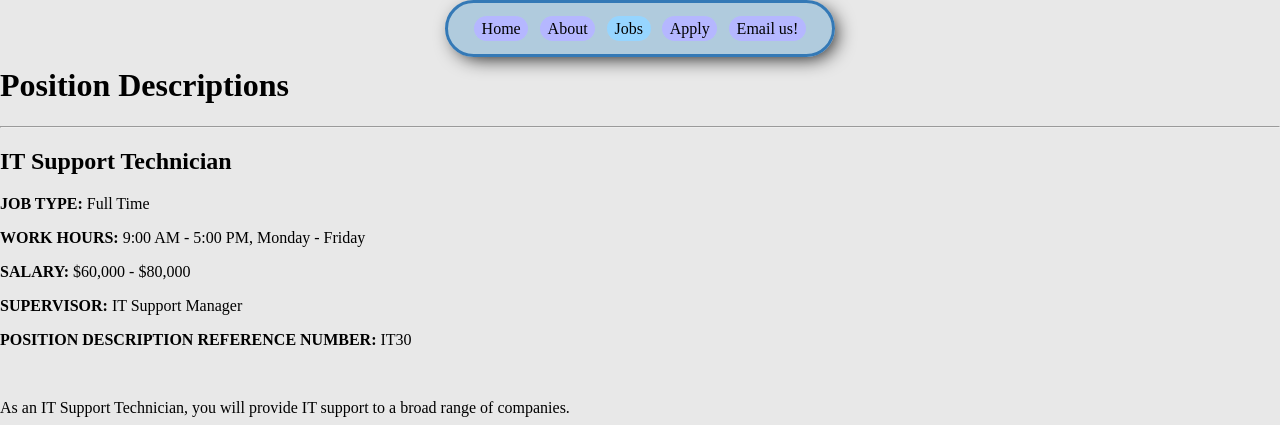
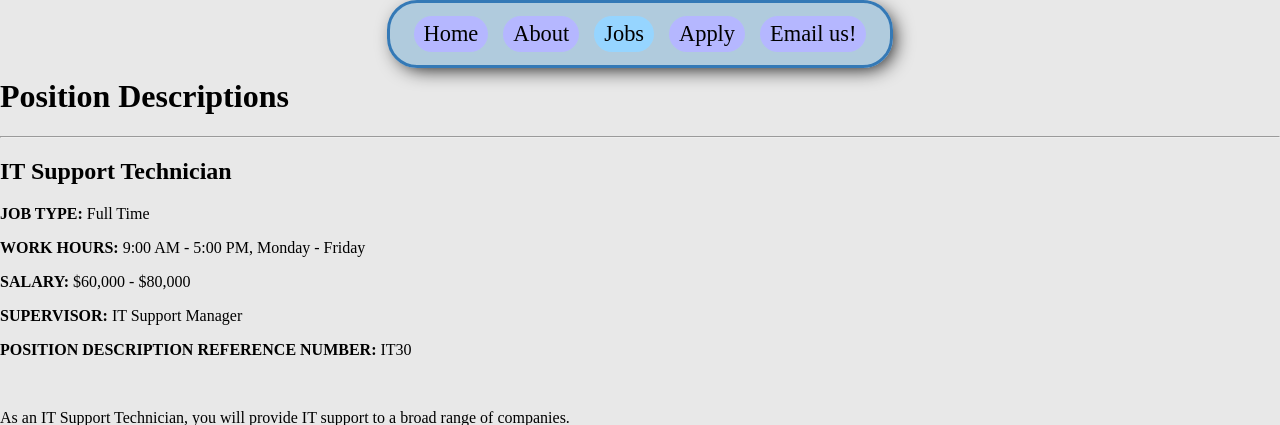
Before and after one commit to SPUDYBRO/HEMB, a PHP site: page /project1/jobs.html in a window 1280 px wide. Shown: the top 425 px of the page. Run offline with PHP 8.4, Linux system fonts and the light colour scheme.

Commit message:
feat: Navigation now scales with size
Made the navigation scale appropriately when the screen size gets too small or too large

for example the text and buttons will become bigger if the screen is larger then needed. and the text will become small if needed, as well as if the screen gets too small (no longer looks good) then it will stop shrinking

```diff
--- a/style/styles.css
+++ b/style/styles.css
@@ -109,6 +109,7 @@ This is for styling every single page */
     /* Main navigation styling; Note: values should be changed from the variables not from here */
         .main_navigation {
             width: 30%;
+            min-width: 500px;
             margin: -30px auto 40px auto;
             padding: 1% 0px;
             background-color: var(--nav_background_color);
@@ -133,7 +134,7 @@ This is for styling every single page */
             background-color: var(--nav_button_color);
             border-radius: 50px;
             transition: background-color 0.3s ease;
-
+            font-size: calc(1em + 0.5vw);
             padding: 1% 2%;
         }
 
```
